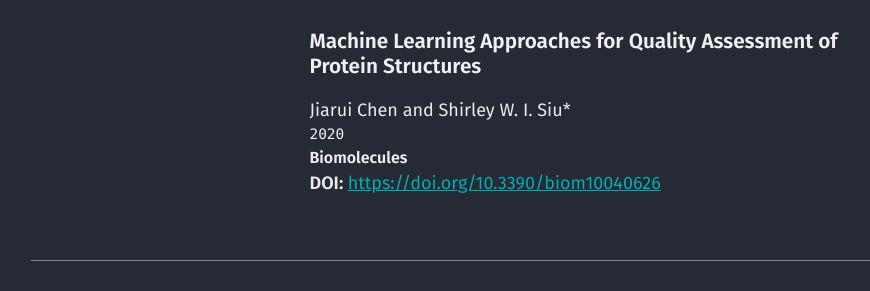
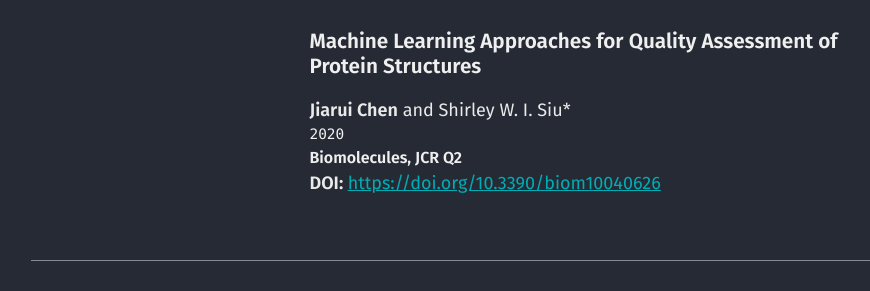
Before and after one commit to chen709847237/chen709847237, a Jekyll site: the page built from cv.md, in a window 1280 px wide and 900 px high, scrolled down 2343 px. Shown: the part 161-452 px from the top of the window, without its empty margins (41-911 px from the left). Built offline with Jekyll 4.4.1, drawn with Linux system fonts in a browser that asks for light colours.

Commit message:
Update cv.json

```diff
--- a/_data/cv.json
+++ b/_data/cv.json
@@ -100,8 +100,8 @@
     },
     {
       "name": "Machine Learning Approaches for Quality Assessment of Protein Structures",
-      "author": "Jiarui Chen and Shirley W. I. Siu*",
-      "publisher": "Biomolecules",
+      "author": "<strong>Jiarui Chen</strong> and Shirley W. I. Siu*",
+      "publisher": "Biomolecules, JCR Q2",
       "releaseDate": "2020",
       "website": "https://doi.org/10.3390/biom10040626",
       "summary": ""
```
